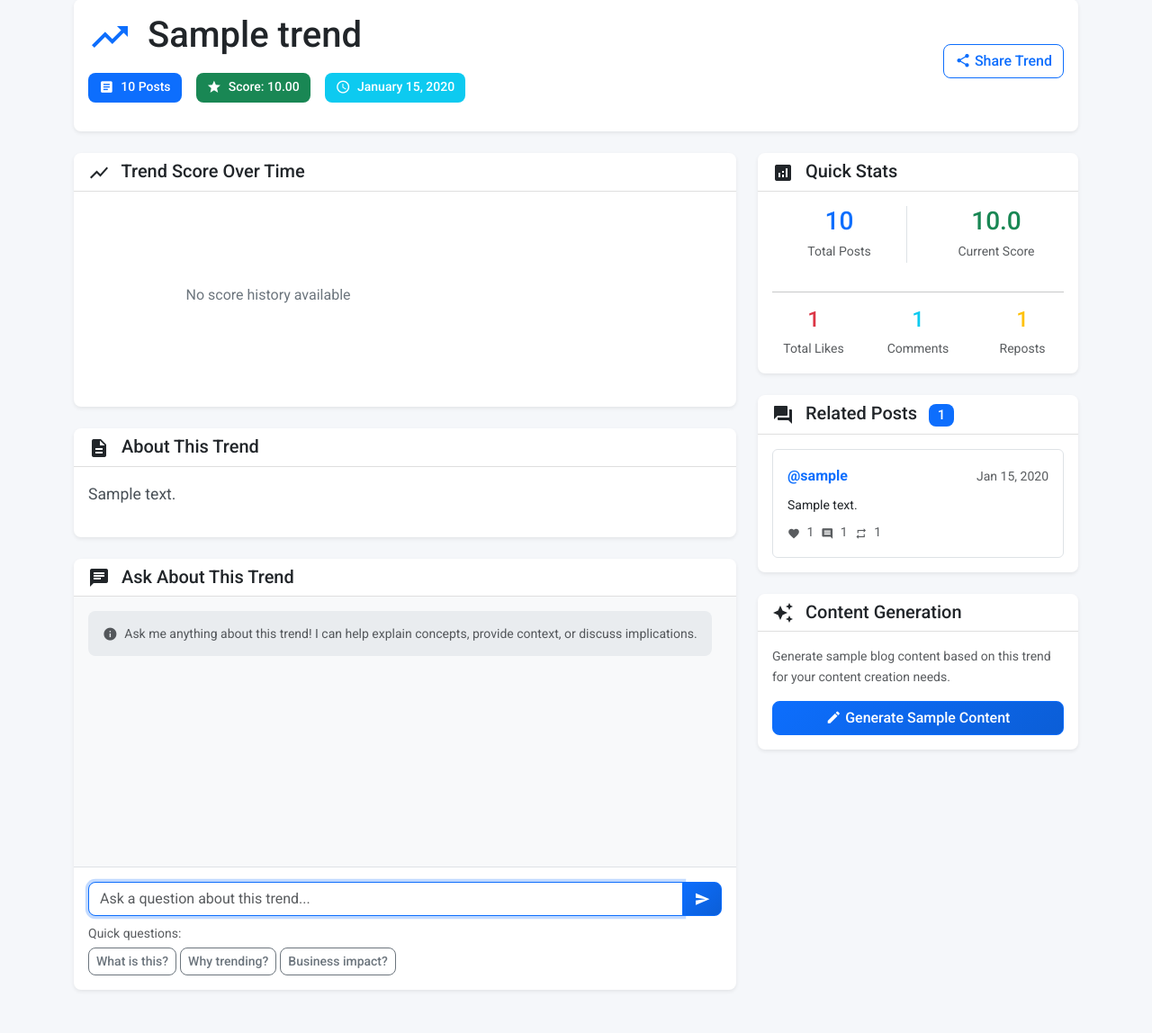
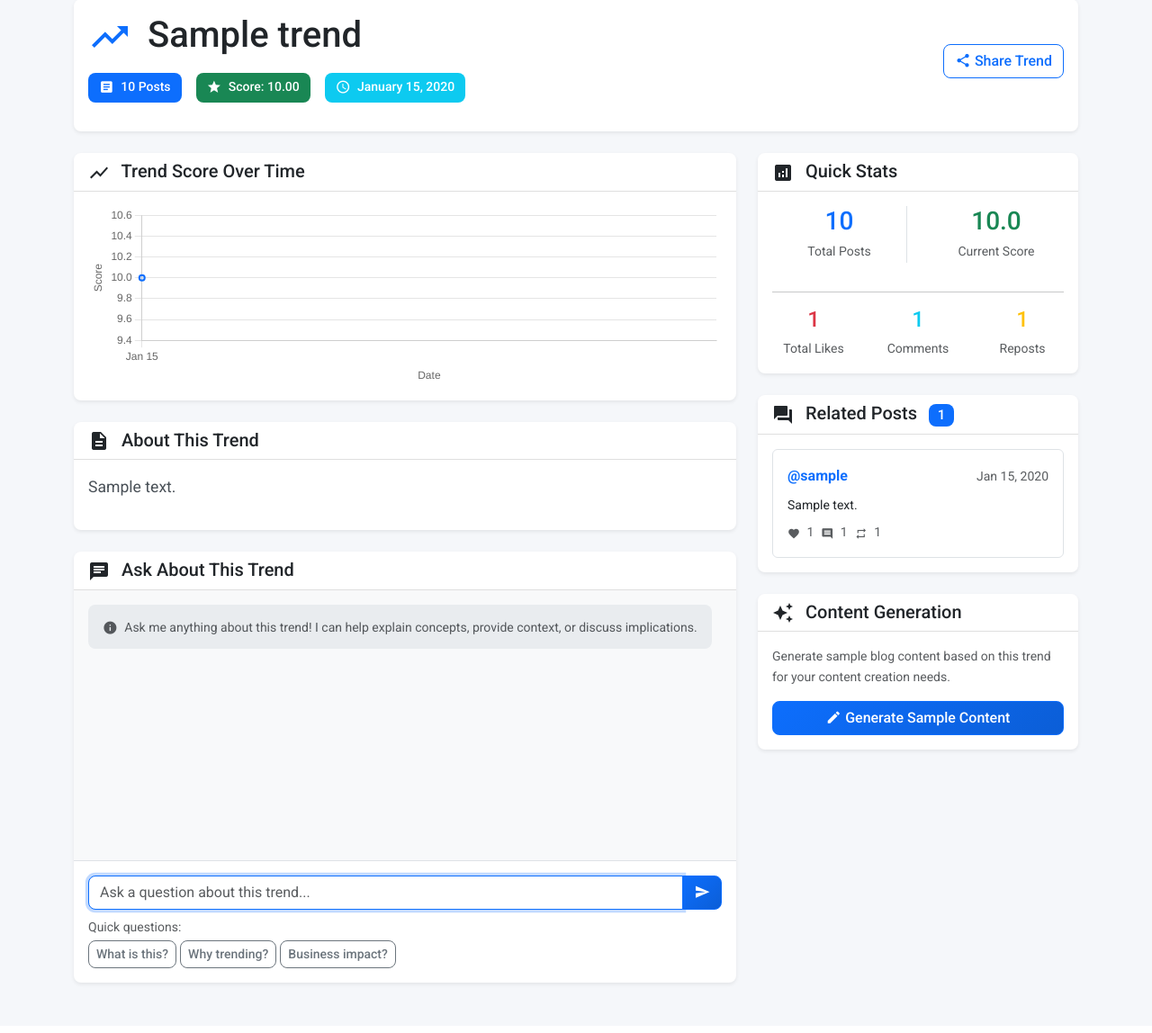
Before and after one commit to grandstageapp/ai_trend_analyzer, a Flask app: page /trend/1 in a window 1280 px wide. Shown: the part 133-1281 px from the top of the page at 90% size. After the commit the page ends 1229 px from the top, so only its background shows below. Run offline with Flask 3, Linux system fonts and the light colour scheme; tables that the repository leaves empty hold one stand-in row (values such as "Sample post"); some libraries are stand-ins or nearby versions.

Commit message:
Display the trend score chart correctly on the detailed trend view
Fixes trend detail view chart by converting datetime and parsing floats for JSON.

Replit-Commit-Author: Agent
Replit-Commit-Session-Id: bc3e189e-a829-42a3-81ea-56f50a9f1d43
Replit-Commit-Screenshot-Url: https://storage.googleapis.com/screenshot-production-us-central1/8d8bd231-c3e8-41b2-9742-b7ce769f6a86/9881691a-f0fe-423a-a6cc-27417cdf3959.jpg

```diff
--- a/routes.py
+++ b/routes.py
@@ -142,7 +142,9 @@ def trend_detail(trend_id):
     trend = Trend.query.get_or_404(trend_id)
 
     # Get trend score history
-    score_history = trend.get_score_history(10)  # Last 10 days
+    score_history_raw = trend.get_score_history(10)  # Last 10 days
+    # Convert datetime objects to strings for JSON serialization
+    score_history = [[item[0].isoformat(), item[1]] for item in score_history_raw]
 
     # Get related posts
     related_posts = db.session.query(Post).join(PostTrend).filter(
--- a/templates/trend_detail.html
+++ b/templates/trend_detail.html
@@ -290,7 +290,14 @@
     // Initialize trend score chart
     document.addEventListener('DOMContentLoaded', function() {
         const ctx = document.getElementById('trendScoreChart').getContext('2d');
-        const scoreHistory = {{ score_history|safe }};
+        const scoreHistory = {{ score_history|tojson }};
+
+        console.log('Score history data:', scoreHistory);
+
+        if (!scoreHistory || scoreHistory.length === 0) {
+            console.error('No score history data available');
+            return;
+        }
 
         // Prepare chart data
         const labels = scoreHistory.map(item => {
@@ -298,7 +305,7 @@
             return date.toLocaleDateString('en-US', { month: 'short', day: 'numeric' });
         });
 
-        const data = scoreHistory.map(item => item[1]);
+        const data = scoreHistory.map(item => parseFloat(item[1]));
 
         new Chart(ctx, {
             type: 'line',
@@ -324,16 +331,22 @@
                 },
                 scales: {
                     y: {
-                        beginAtZero: true,
+                        beginAtZero: false,
                         title: {
                             display: true,
                             text: 'Score'
+                        },
+                        grid: {
+                            color: 'rgba(0,0,0,0.1)'
                         }
                     },
                     x: {
                         title: {
                             display: true,
                             text: 'Date'
+                        },
+                        grid: {
+                            color: 'rgba(0,0,0,0.1)'
                         }
                     }
                 }
```
